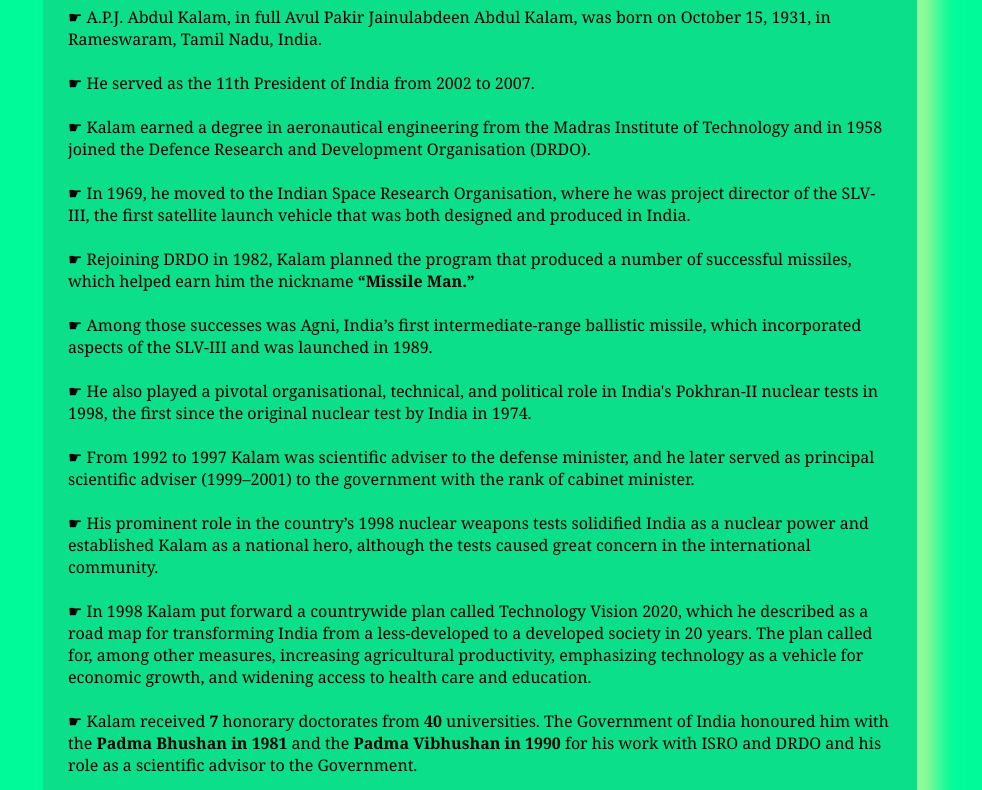
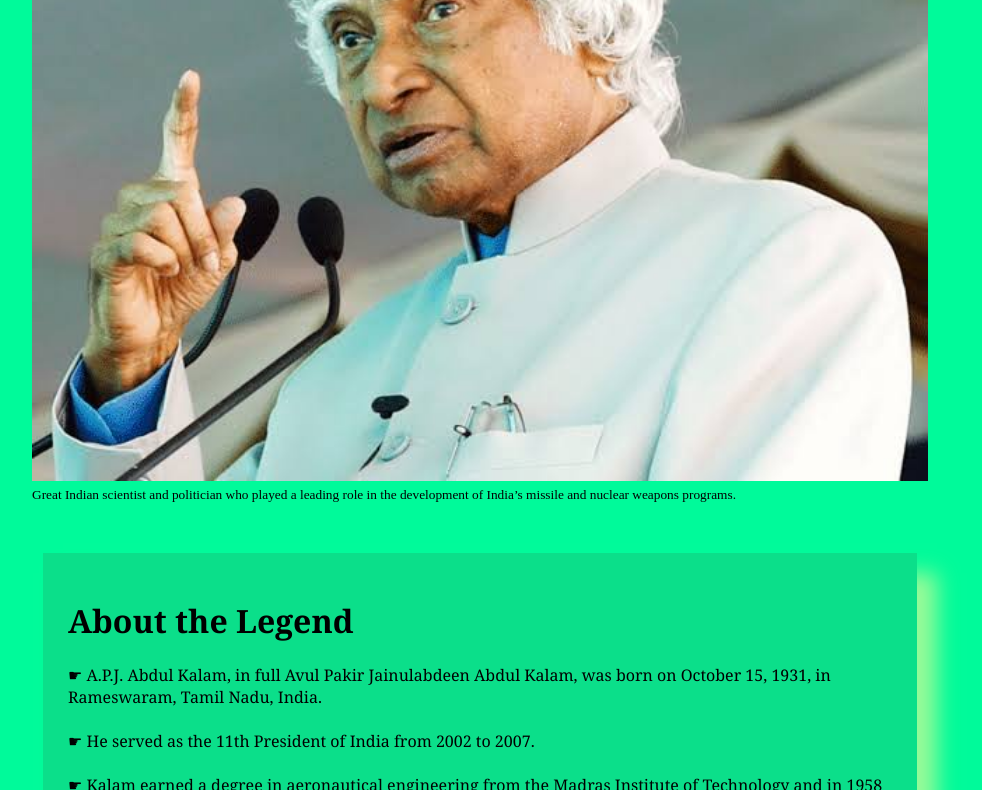
Before and after one commit to sp840060/APBABDULKALAM, a plain HTML site: page index.html in a window 1280 px wide. Shown: the part 330-1120 px from the top of the page, without its empty margins (160-1142 px from the left). Drawn offline with Linux system fonts and the light colour scheme; the site is published under a folder, as on GitHub Pages, so addresses that start at the root find nothing.

Commit message:
Update index.html

```diff
--- a/index.html
+++ b/index.html
@@ -17,7 +17,7 @@
          </h1>
          <div id="img">
             <!-- Image of the Tribute Person -->
-             <img src="/images.jpg" alt="Error Loadin Image">
+             <img src="images.jpg" alt="Error Loadin Image">
              <small id="caption">
                 Great Indian scientist and
                 politician who played a leading
```
